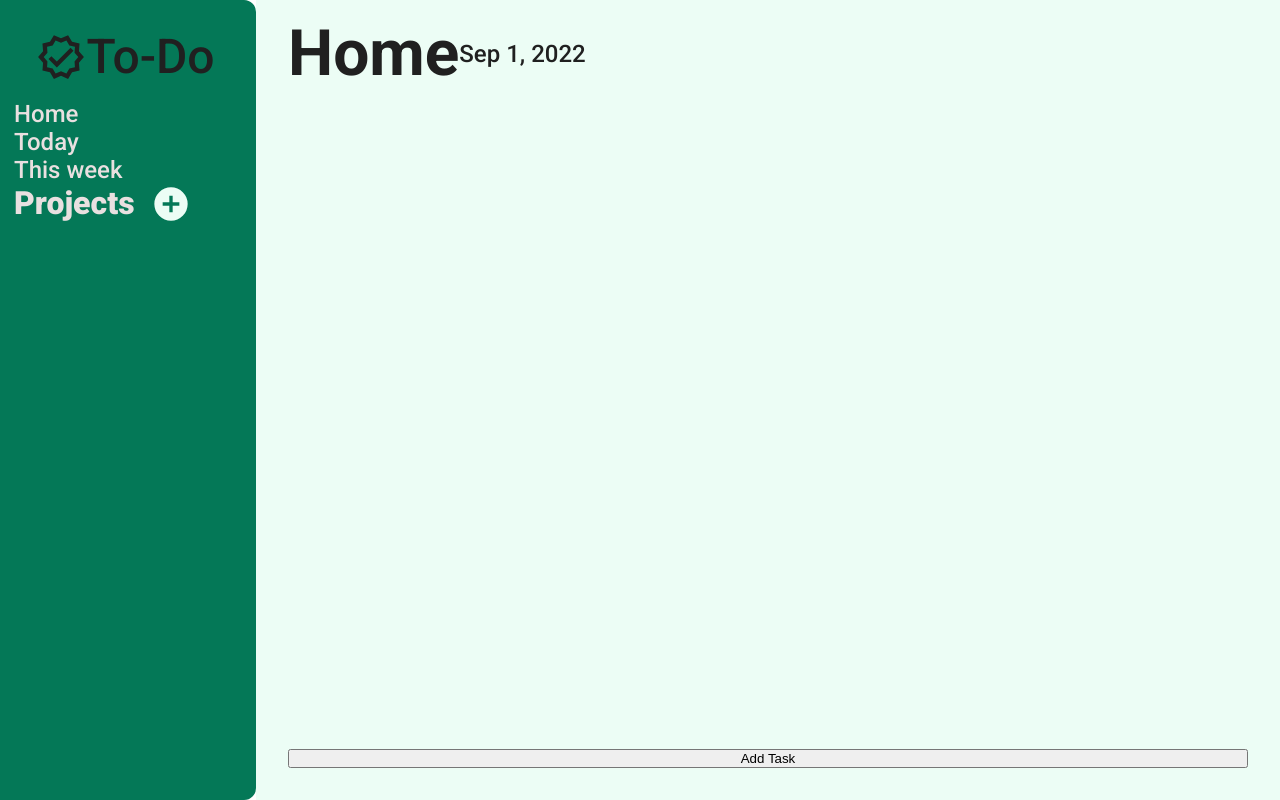
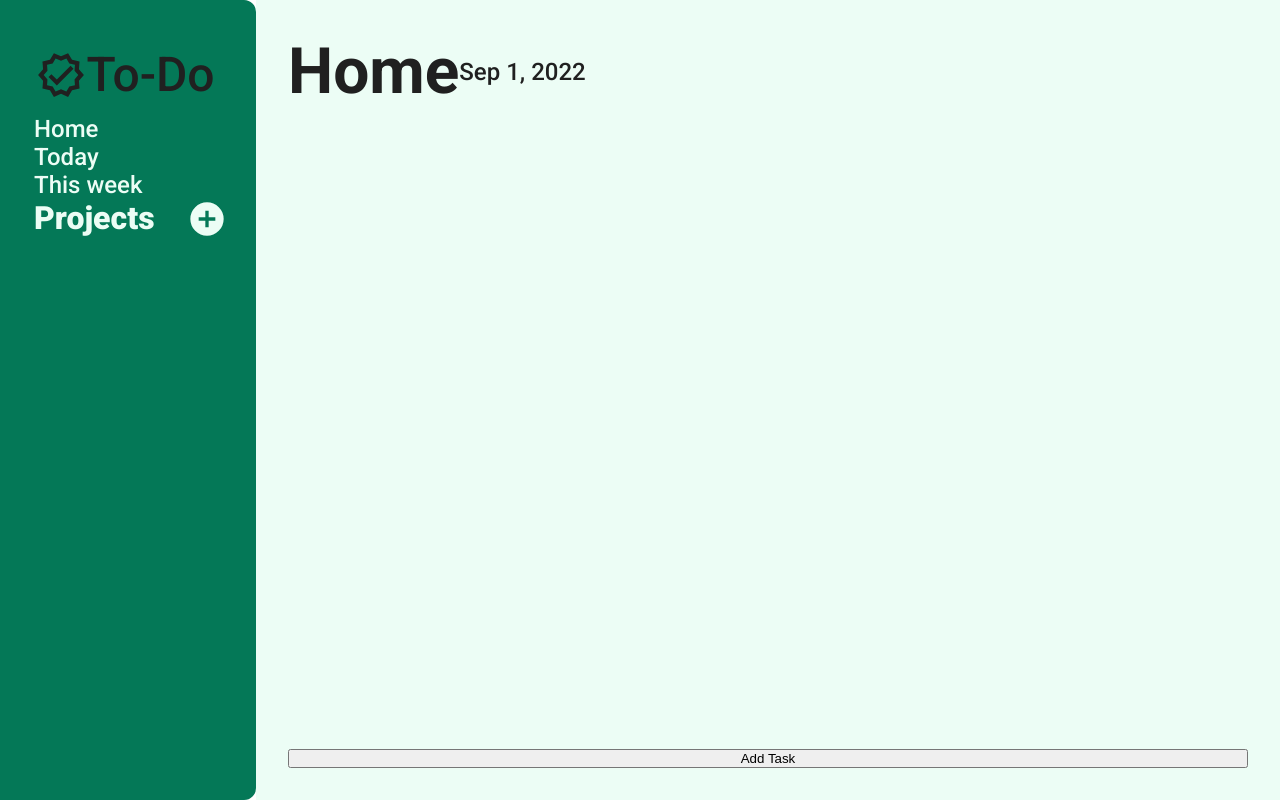
Before and after one commit to NateTewolde/todo-list, a website built with webpack: page dist/index.html in a window 1280 px wide. Built offline with nearby package versions, Linux system fonts and the light colour scheme.

Commit message:
Adjust formatting of padding and grid so task section and tab section can line up, as well as headers in content and sidebar

```diff
--- a/src/styles/style.css
+++ b/src/styles/style.css
@@ -14,11 +14,11 @@
 }
 
 .sidebar {
-  color: rgb(233, 224, 224);
+  color: #ecfdf5;
   font-weight: 500;
   font-size: 1.5rem;
   background-color: #047857;
-  padding: 12px;
+  padding: 32px;
   border: solid 2px #047857;
   border-top-right-radius: 12px;
   border-bottom-right-radius: 12px;
@@ -43,6 +43,17 @@
   flex-direction: column;
 }
 
+.projects-header {
+  display: flex;
+  justify-content: space-between;
+  font-size: 2rem;
+  font-weight: 900;
+}
+
+.add-projects-button {
+  margin-right: -5px;
+}
+
 .projects {
   margin-top: 16px;
   font-size: 2.2rem;
@@ -58,9 +69,8 @@
   background-color: #ecfdf5;
   box-sizing: border-box;
   padding: 32px;
-  padding-top: 0px;
   display: grid;
-  grid-template-rows: 1fr 6fr;
+  grid-template-rows: 1fr 8fr;
 }
 
 .header-section {
@@ -81,6 +91,10 @@
 
 .priority-container {
   padding: 24px 0px;
+}
+
+.priority-container:first-of-type {
+  padding-top: 0px;
 }
 
 .priority-title {
@@ -122,10 +136,3 @@
   display: flex;
   column-gap: 8px;
 }
-
-.projects-header {
-  display: flex;
-  column-gap: 16px;
-  font-size: 2rem;
-  font-weight: 900;
-}
```
